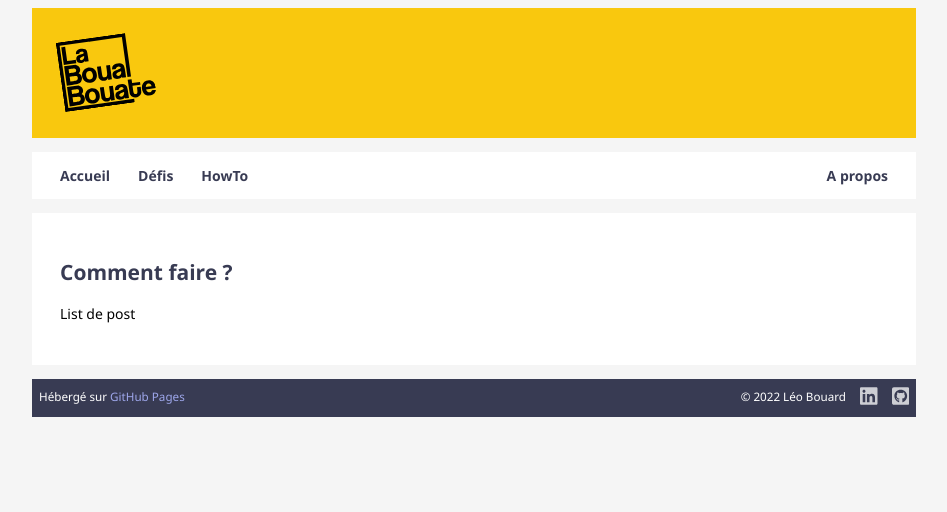
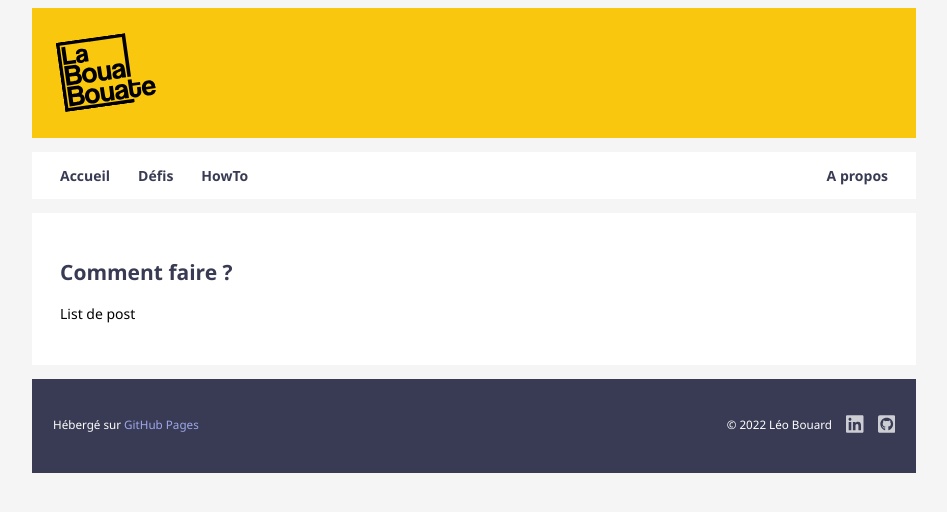
Before and after one commit to leobouard/leobouard.github.io, a Jekyll site: the page built from howto.md, in a window 1280 px wide. Shown: the top 512 px of the page, without its empty margins (166-1113 px from the left). Built offline with Jekyll 4.4.1, drawn with Linux system fonts in a browser that asks for light colours; our own code applies the rules of GitHub Pages for plain Markdown files.

Commit message:
Update style.scss

```diff
--- a/assets/css/style.scss
+++ b/assets/css/style.scss
@@ -178,7 +178,7 @@ footer {
     background-color: #383b53;
     color: #fff;
     margin-top: 1em;
-    bottom: 0;
+    padding: 1em;
 }
 
 footer small a {
```
